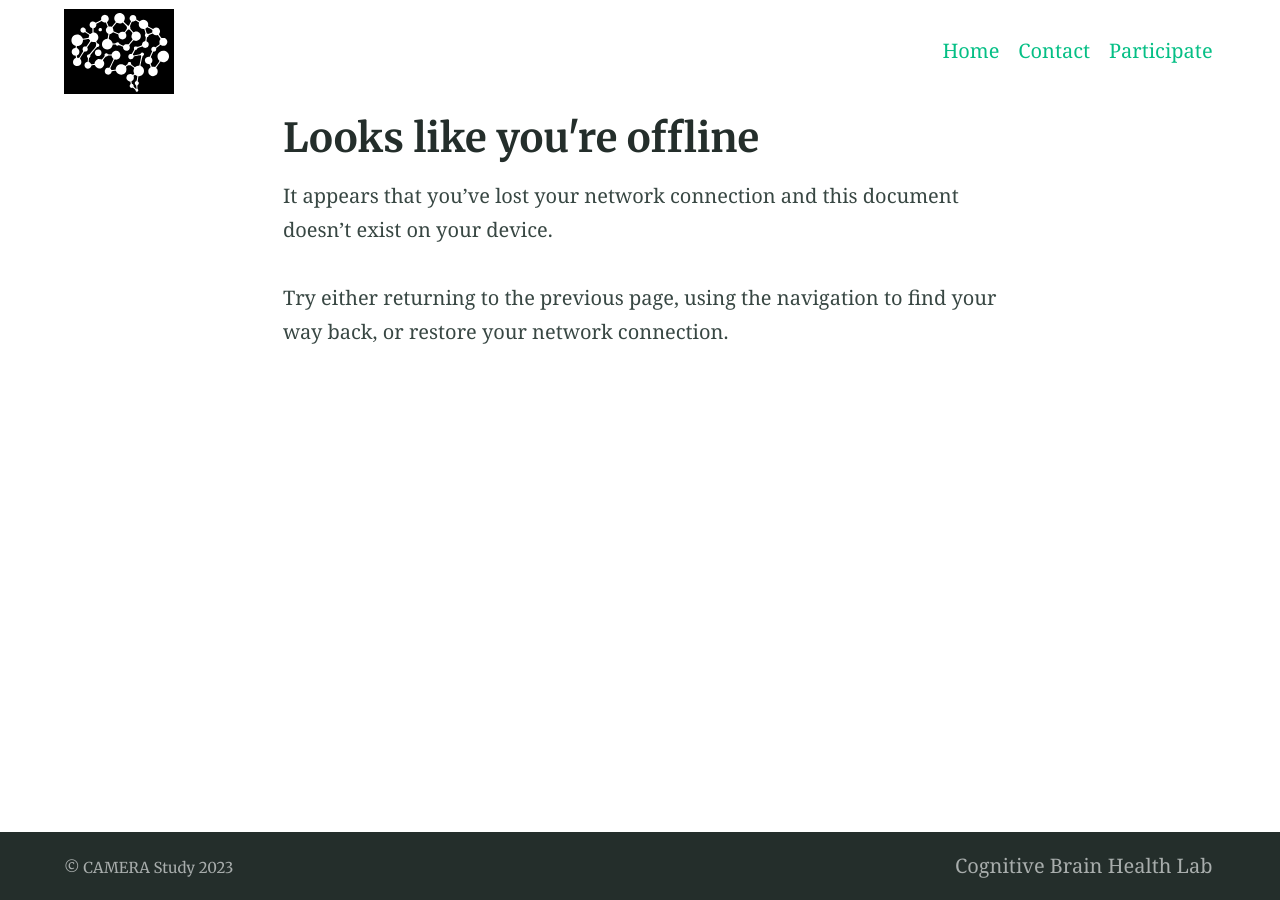
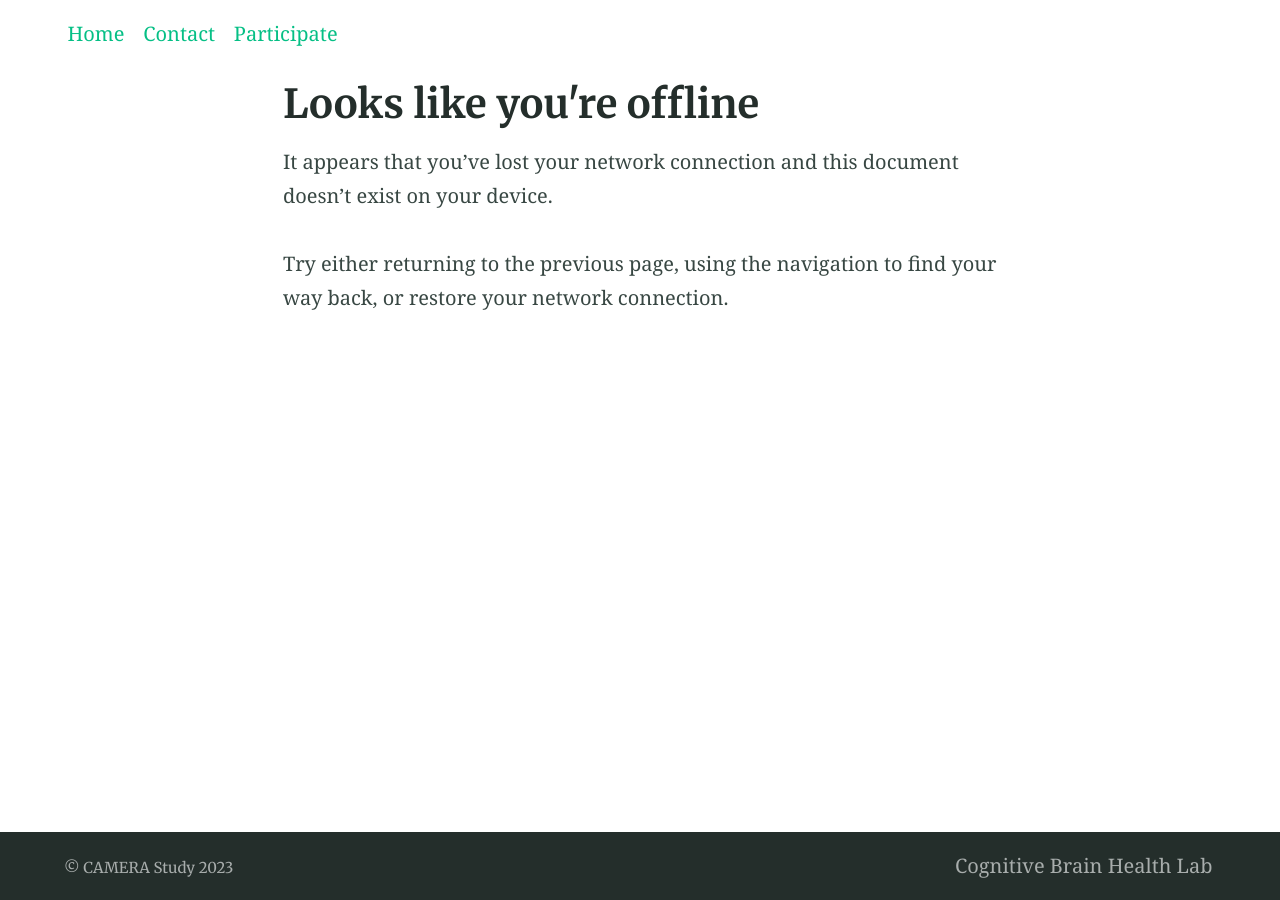
Before and after one commit to camerastudy/camerastudy.github.io, a Jekyll site: the page built from offline.md, in a window 1280 px wide. Built offline with Jekyll 4.4.1, drawn with Linux system fonts in a browser that asks for light colours.

Commit message:
remove logo from site settings in config

```diff
--- a/_config.yml
+++ b/_config.yml
@@ -85,7 +85,7 @@ remote_theme: daviddarnes/alembic@main
 encoding: utf-8 # Make sure the encoding is right
 lang: en-GB # Set the site language
 title: "CAMERA Study" # Site name or title, also used in jekyll-seo-tag
-logo: "/assets/logos/logo.svg" # Site logo, also used in jekyll-seo-tag
+# logo: "/assets/logos/logo.svg" # Site logo, also used in jekyll-seo-tag
 description: "Canadian Multi-Ethnic Research on Aging Study (CAMERA) from the Cognitive Brain Health Lab at the Sunnybrook Research Institute. CAMERA is a longitudinal study investigating risk and protective factors for dementia in individuals who identify as East Asian and South Asian, two of Canada's largest minority ethnic groups." # Site description and default description, also used in jekyll-seo-tag
 url: "https://cbhlab.github.io/camera-study" # Site url, also used in jekyll-seo-tag
 baseurl: "https://cbhlab.github.io"
```
